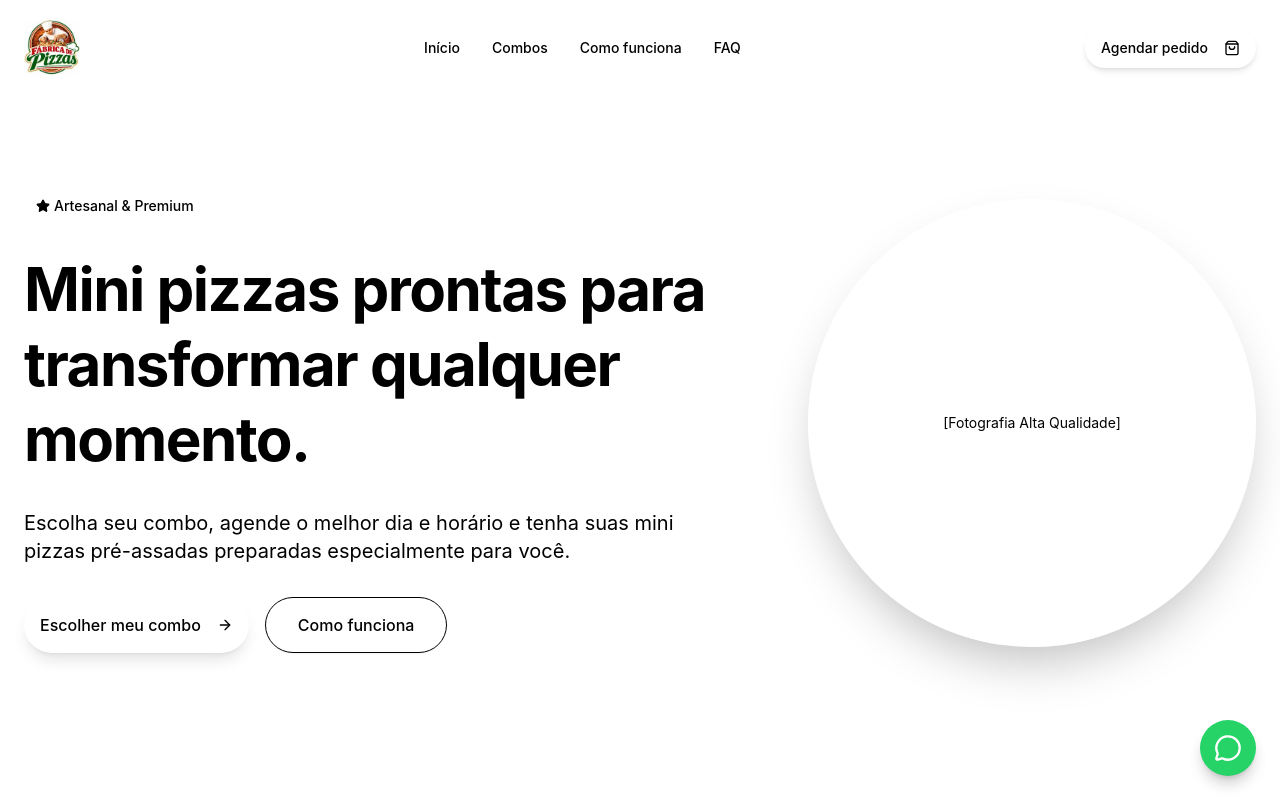
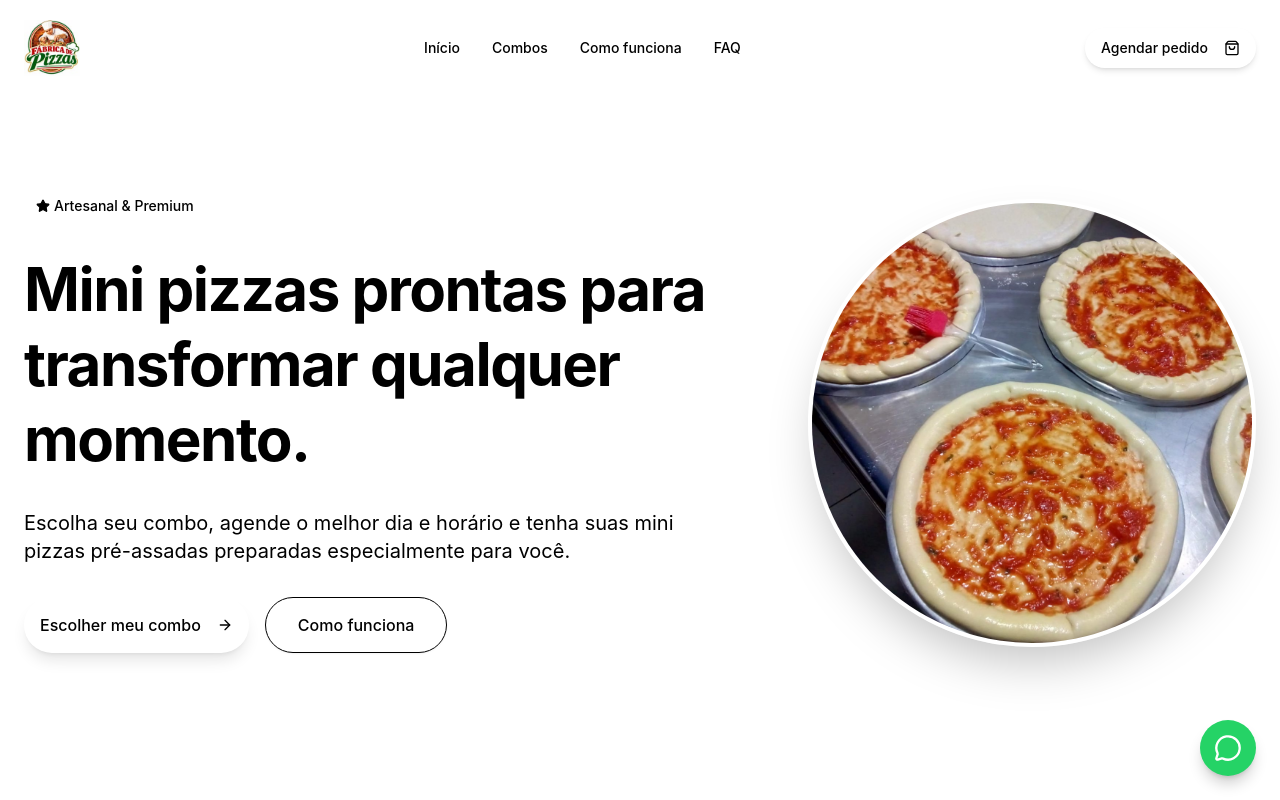
Before and after one commit to imunizero-del/fabrica_de_pizzas, a React (Vite) app: page / in a window 1280 px wide. Shown: the top 800 px of the page. Built offline with nearby package versions, Linux system fonts and the light colour scheme.

Commit message:
feat: adicionar imagem da melhor pizza no hero principal

```diff
--- a/src/pages/public/Home.tsx
+++ b/src/pages/public/Home.tsx
@@ -36,11 +36,12 @@ export default function Home() {
             </div>
 
             <div className="flex-1 relative w-full max-w-md mx-auto">
-              <div className="aspect-square bg-muted rounded-full overflow-hidden relative shadow-2xl border-4 border-white/50 backdrop-blur-sm">
-                {/* Placeholder para foto principal. Como exigido, espaço de destaque. */}
-                <div className="absolute inset-0 bg-primary/5 flex items-center justify-center">
-                  <span className="text-muted-foreground text-sm">[Fotografia Alta Qualidade]</span>
-                </div>
+              <div className="aspect-square bg-muted rounded-full overflow-hidden relative shadow-2xl border-4 border-white/50 backdrop-blur-sm group">
+                <img
+                  src="/images/11.jpeg"
+                  alt="Mini pizzas premium"
+                  className="absolute inset-0 w-full h-full object-cover group-hover:scale-105 transition-transform duration-700"
+                />
               </div>
               {/* Decorative elements */}
               <div className="absolute -z-10 top-1/2 left-1/2 -translate-x-1/2 -translate-y-1/2 w-[120%] h-[120%] bg-primary/5 rounded-full blur-3xl"></div>
```
